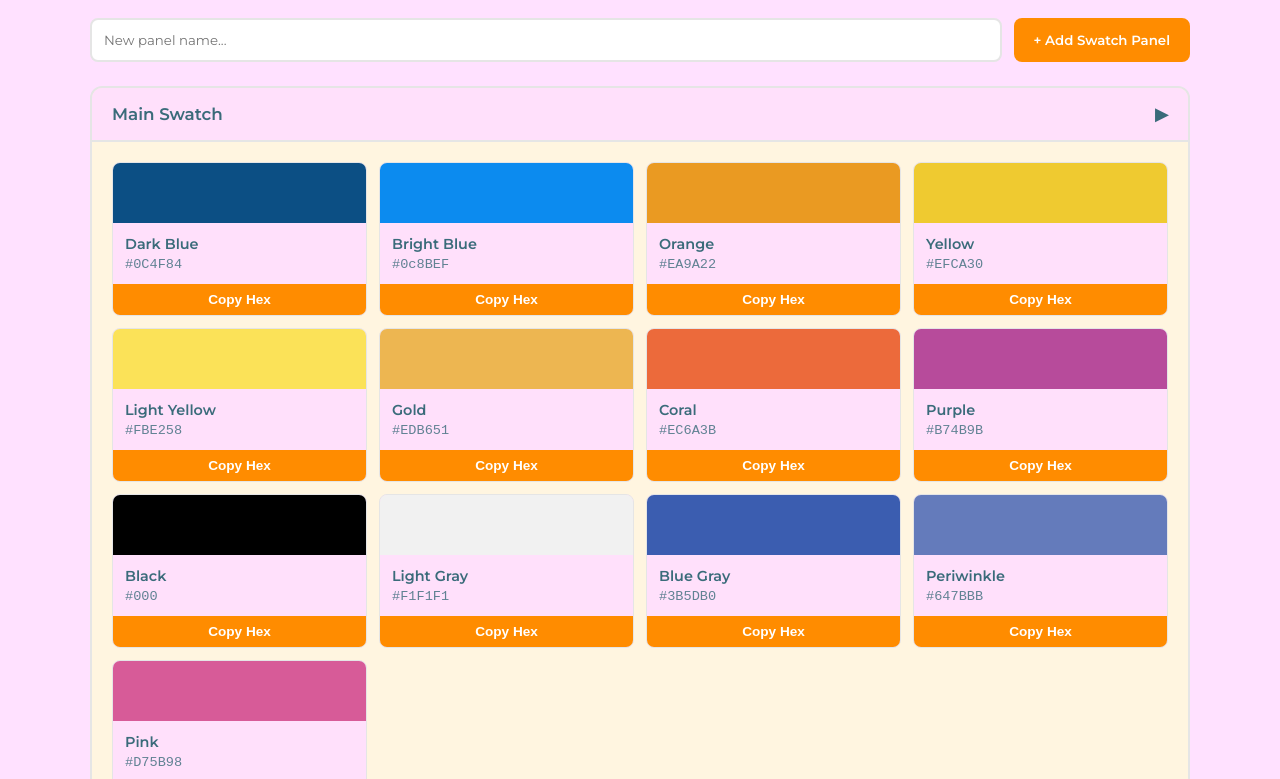
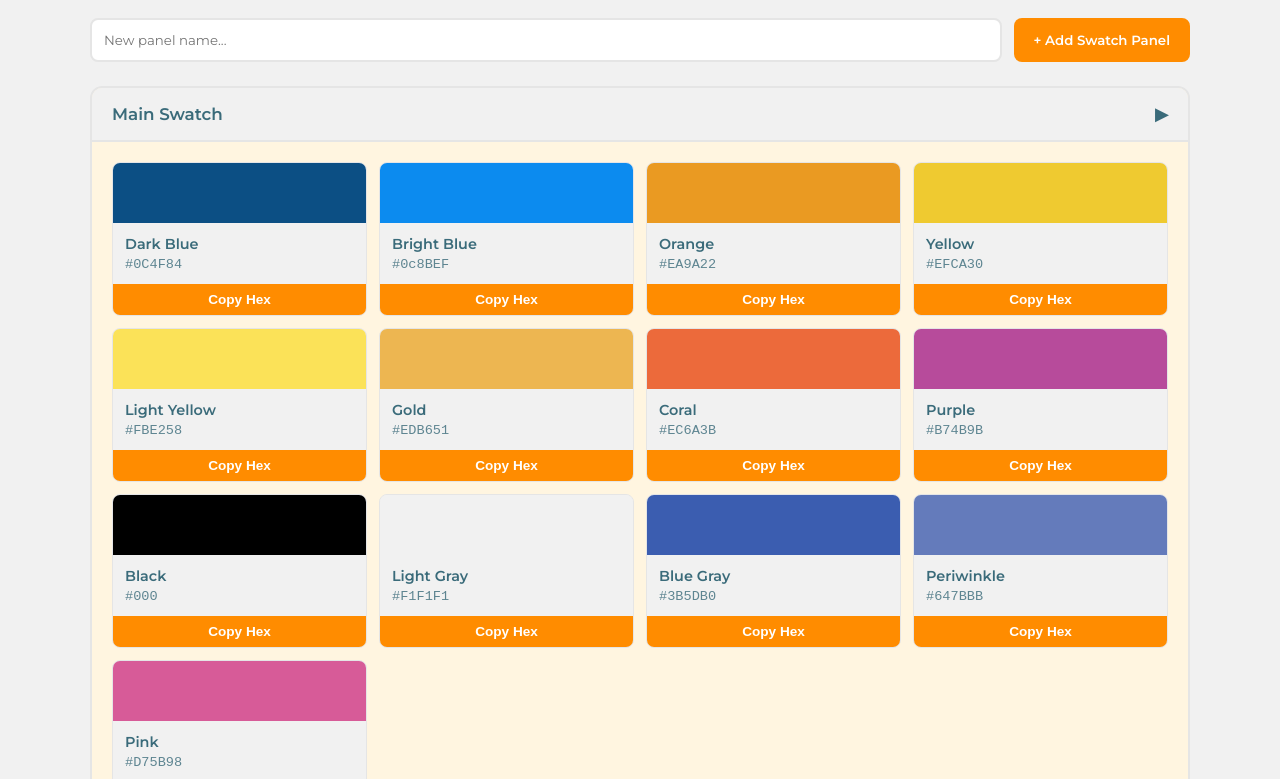
Before and after one commit to yuigabriel36-cmyk/MCGIYP-FileHub, a plain HTML site: page swatches.html in a window 1280 px wide. Shown: the part 93-872 px from the top of the page. Drawn offline with Linux system fonts and the light colour scheme.

Commit message:
BG Color UP

```diff
--- a/swatches.html
+++ b/swatches.html
@@ -7,7 +7,7 @@
 <link href="https://fonts.googleapis.com/css2?family=Montserrat:wght@400;600;700&display=swap" rel="stylesheet">
 <style>
 :root {
-  --bg: #FDFD;
+  --bg: #f1f1f1;
   --text: #3A6B7A;
   --accent-yellow: #FFD60A;
   --accent-orange: #FF8C00;
```
